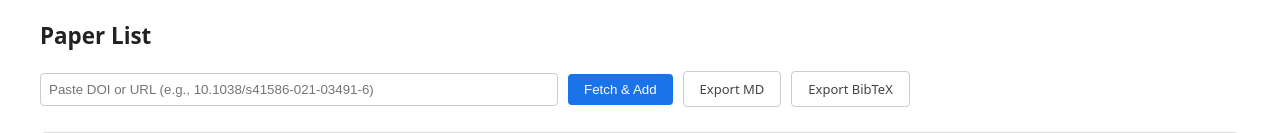
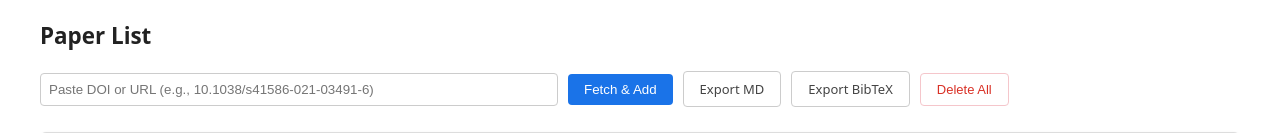
Before and after one commit to paulgribble/websitepapers, a Flask app: page / in a window 1280 px wide. Shown: the top 133 px of the page. Run offline with Flask 3, Linux system fonts and the light colour scheme; data comes from the database, SQL or seed files in the repository; both versions use the stored data as it was before the commit.

Commit message:
Add Delete All button and remove stale data/ directory
Adds a DELETE ALL button to the toolbar (with JS confirmation) that POSTs
to a new /delete_all route backed by delete_all_papers() in db.py.
Also removes the leftover data/ directory from an older storage layout.

Co-Authored-By: Claude Sonnet 4.6 <noreply@anthropic.com>

```diff
--- a/app.py
+++ b/app.py
@@ -8,7 +8,7 @@ from flask import Flask, Response, redirect, render_template, request
 
 from bibtex import write_bib_entry
 from crossref import fetch_metadata
-from db import Paper, delete_paper, get_papers, init_db, insert_paper, paper_exists
+from db import Paper, delete_all_papers, delete_paper, get_papers, init_db, insert_paper, paper_exists
 from doi import DOI_REGEX, normalize_doi
 
 app = Flask(__name__)
@@ -110,6 +110,17 @@ def delete():
     return redirect("/", code=303)
 
 
+@app.route("/delete_all", methods=["GET", "POST"])
+def delete_all():
+    if request.method != "POST":
+        return redirect("/", code=303)
+    try:
+        delete_all_papers()
+    except sqlite3.Error as e:
+        return respond_err(500, "Failed to delete all papers.", e)
+    return redirect("/", code=303)
+
+
 @app.route("/export", methods=["GET"])
 def export_md():
     buf = io.StringIO()
--- a/db.py
+++ b/db.py
@@ -84,3 +84,9 @@ def delete_paper(paper_id: str) -> None:
     with _connect() as conn:
         conn.execute("DELETE FROM papers WHERE id=?", (paper_id,))
         conn.commit()
+
+
+def delete_all_papers() -> None:
+    with _connect() as conn:
+        conn.execute("DELETE FROM papers")
+        conn.commit()
--- a/templates/index.html
+++ b/templates/index.html
@@ -39,6 +39,10 @@
         <button type="submit">Fetch &amp; Add</button>
         <a href="/export" class="export-btn">Export MD</a>
         <a href="/export.bib" class="export-btn">Export BibTeX</a>
+        <button type="button" class="export-btn" style="color:#d93025; border-color:#f5c6cb;"
+                onclick="if(confirm('Delete ALL papers? This cannot be undone.')){
+                    fetch('/delete_all',{method:'POST'}).then(()=>location.reload());
+                }">Delete All</button>
     </form>
 
     <div class="table-container">
```
Also changed, not shown: data/dois.db (deleted).
